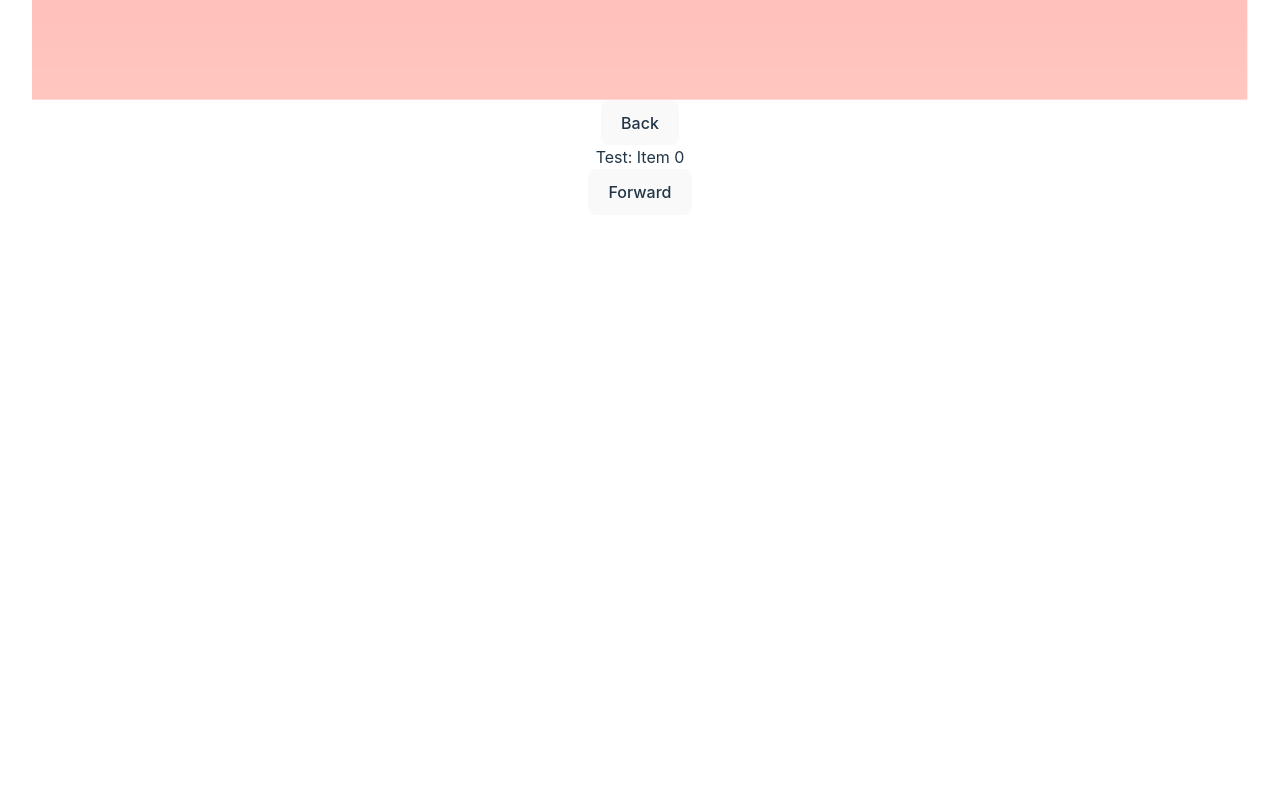
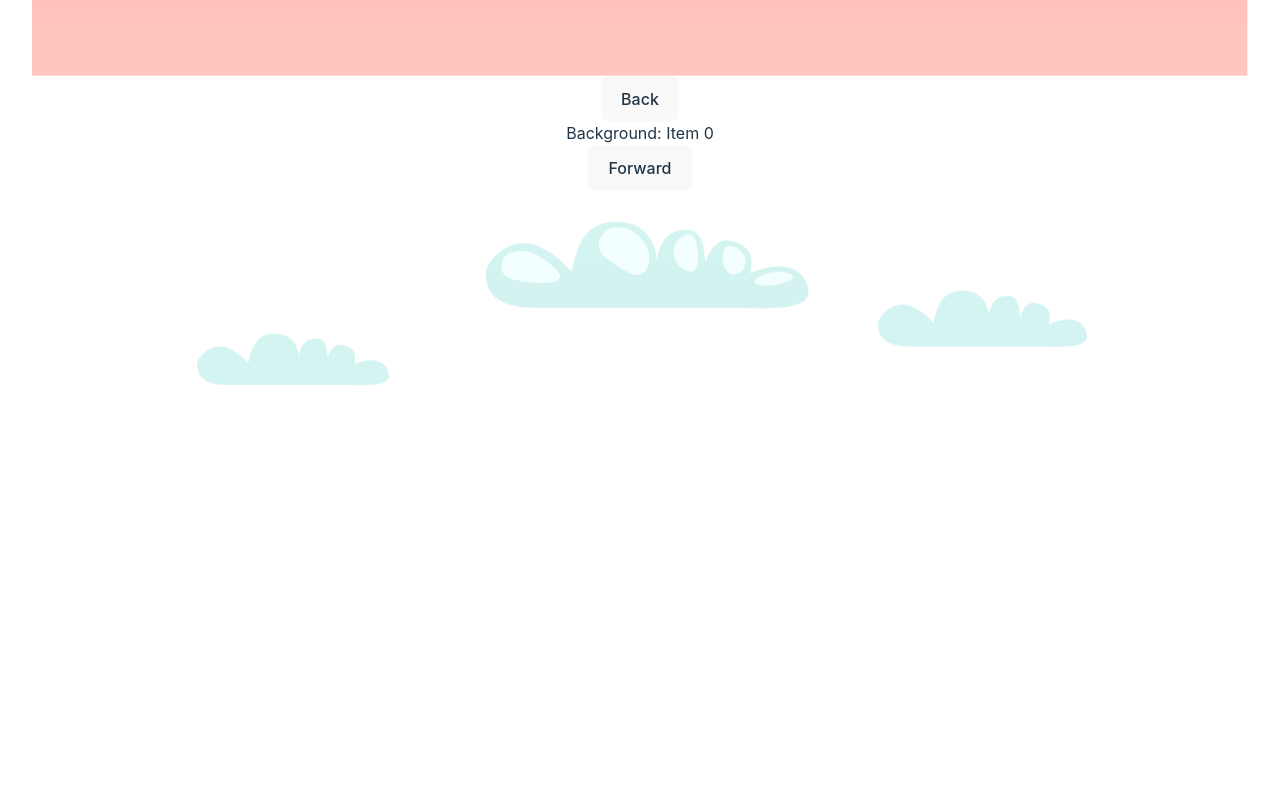
Before and after one commit to sofiakatzman/SceneMaker, a React (Vite) app: page / in a window 1280 px wide. Shown: the part 640-1440 px from the top of the page. Before the commit the page ends 887 px from the top, so only its background shows below. Built offline with nearby package versions, Linux system fonts and the light colour scheme.

Commit message:
add clouds

```diff
--- a/src/App.jsx
+++ b/src/App.jsx
@@ -1,16 +1,22 @@
 import './App.css'
 import SwitchReel from './SwitchReel'
-import BACKGROUNDS from './data/DATA'
+import resources from './data/DATA'
+
 
 function App() {
-
+  const { BACKGROUNDS, CLOUDS } = resources;
 
   return (
     <>
-        <p>This is my react project</p>
         <SwitchReel
-          categoryName={"Test"}
+          categoryName={"Background"}
           data={BACKGROUNDS}
+          zindex={-1}
+        />
+        <SwitchReel
+          categoryName={"Clouds"}
+          data={CLOUDS}
+          zindex={1}
         />
 
     </>
--- a/src/data/DATA.jsx
+++ b/src/data/DATA.jsx
@@ -1,15 +1,27 @@
 // backgrounds
-
-import background1 from "../assets/backgrounds/background1.png"
-import background2 from "../assets/backgrounds/background2.png"
-import background3 from "../assets/backgrounds/background3.png"
-import background4 from "../assets/backgrounds/background4.png"
+import background1 from "../assets/backgrounds/background1.png";
+import background2 from "../assets/backgrounds/background2.png";
+import background3 from "../assets/backgrounds/background3.png";
+import background4 from "../assets/backgrounds/background4.png";
 
 const BACKGROUNDS = [
-    { id: 1, name: 'Background 1', src: background1 },
-    { id: 2, name: 'Background 2', src: background2 },
-    { id: 3, name: 'Background 3', src: background3 },
-    { id: 4, name: 'Background 4', src: background4 },
-  ];
+  { id: 1, name: 'Background 1', src: background1 },
+  { id: 2, name: 'Background 2', src: background2 },
+  { id: 3, name: 'Background 3', src: background3 },
+  { id: 4, name: 'Background 4', src: background4 },
+];
 
-export default BACKGROUNDS
+// clouds
+import clouds1 from "../assets/clouds/cloud1.png";
+import clouds2 from "../assets/clouds/cloud2.png";
+import clouds3 from "../assets/clouds/cloud3.png";
+import clouds4 from "../assets/clouds/cloud4.png";
+
+const CLOUDS = [
+  { id: 1, name: 'Cloud 1', src: clouds1 },
+  { id: 2, name: 'Cloud 2', src: clouds2 },
+  { id: 3, name: 'Cloud 3', src: clouds3 },
+  { id: 4, name: 'Cloud 4', src: clouds4 },
+];
+
+export default { BACKGROUNDS, CLOUDS };
```
